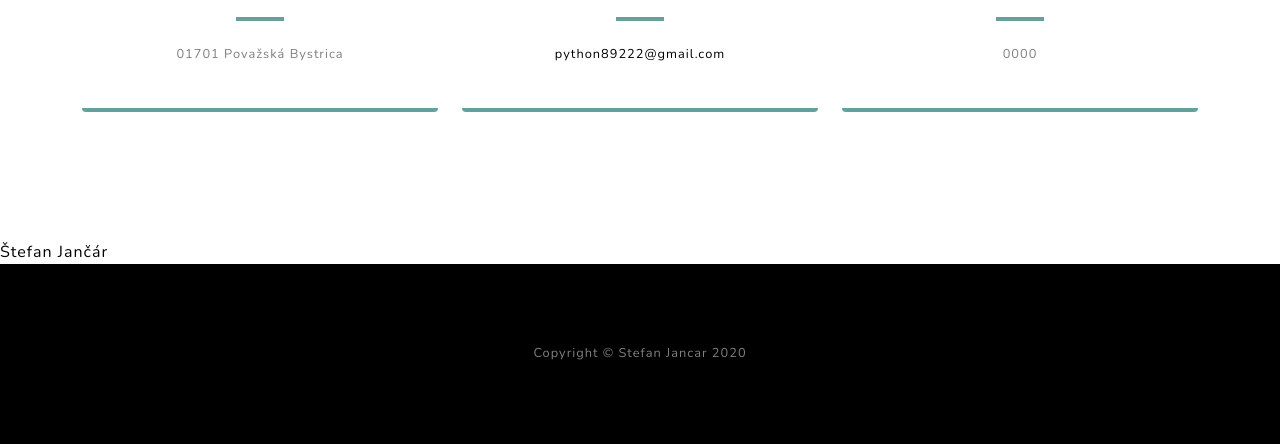
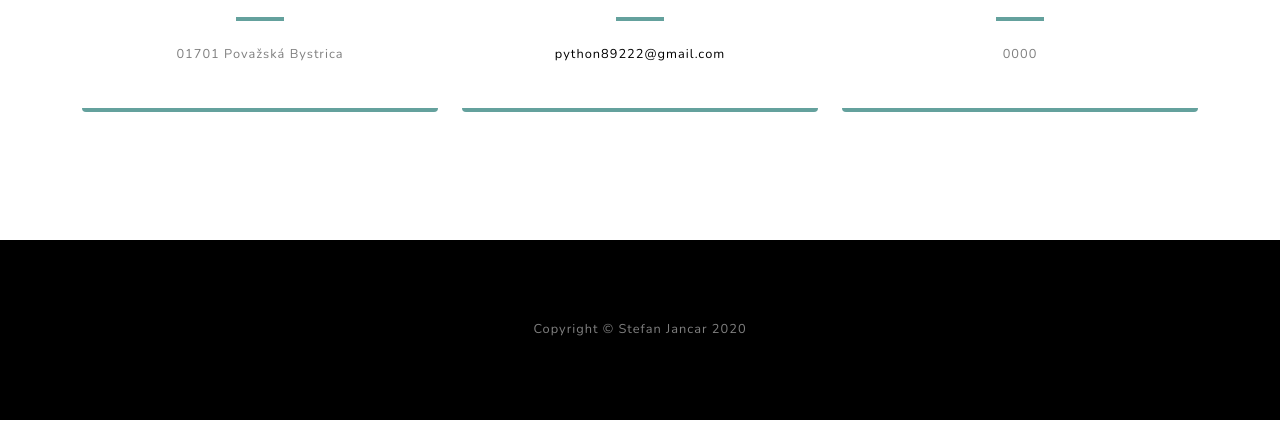
Before and after one commit to StefanJancar-python/stfjncr, a Flask app: page / in a window 1280 px wide. Shown: the part 4566-5010 px from the top of the page. After the commit the page ends 4986 px from the top, so only its background shows below. Run offline with Flask 2, Linux system fonts and the light colour scheme; some libraries are stand-ins or nearby versions.

Commit message:
Update domov.html

```diff
--- a/flaskr/templates/domov/domov.html
+++ b/flaskr/templates/domov/domov.html
@@ -195,8 +195,7 @@
         </section>
 
         <!-- PÄTA-->
-           <div class="badge-base LI-profile-badge" data-locale="en_US" data-size="medium" data-theme="light" data-type="VERTICAL" data-vanity="štefan-jančár-210b491ba" data-version="v1"><a class="badge-base__link LI-simple-link" href="https://sk.linkedin.com/in/%C5%A1tefan-jan%C4%8D%C3%A1r-210b491ba?trk=profile-badge">Štefan Jančár</a></div>
-        <footer class="footer bg-black small text-center text-white-50"><div class="container">Copyright © Stefan Jancar 2020</div></footer>
+           <footer class="footer bg-black small text-center text-white-50"><div class="container">Copyright © Stefan Jancar 2020</div></footer>
             <script src="https://platform.linkedin.com/badges/js/profile.js" async defer type="text/javascript"></script>
     </body>
 
```
